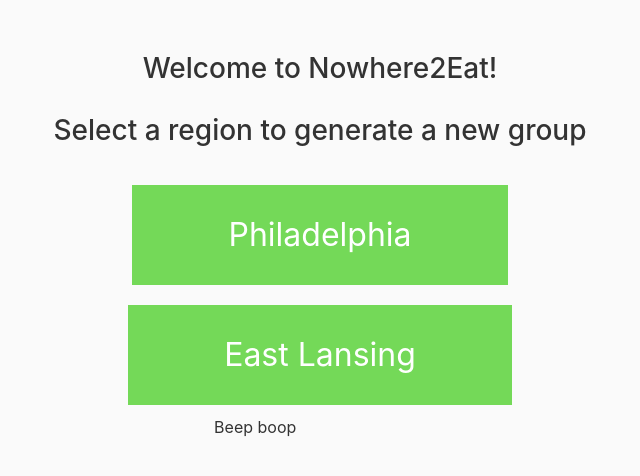
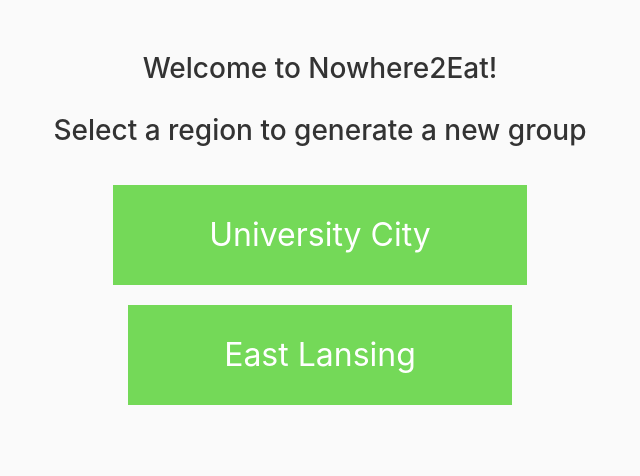
Before and after one commit to dkargilis/nowhere2eat, a Django app: page / in a window 1280 px wide. Shown: the part 56-532 px from the top of the page, without its empty margins (130-770 px from the left). Run offline with Django 3.2, Linux system fonts and the light colour scheme; some libraries are stand-ins or nearby versions.

Commit message:
change philadelphia to ucity

```diff
--- a/blog/templates/blog/homepage.html
+++ b/blog/templates/blog/homepage.html
@@ -12,7 +12,6 @@
     </div>
 
 
-        <div tooltip="Hi, I'm a tooltip. Pretty easy uh ? ;)">Beep boop</div>
 
 
 
--- a/blog/views.py
+++ b/blog/views.py
@@ -52,7 +52,7 @@ context2 = {
 }
 
 context3 = {
-    "PHL":"Philadelphia",
+    "PHL":"University City",
     "EL":"East Lansing"
 }
 
```
